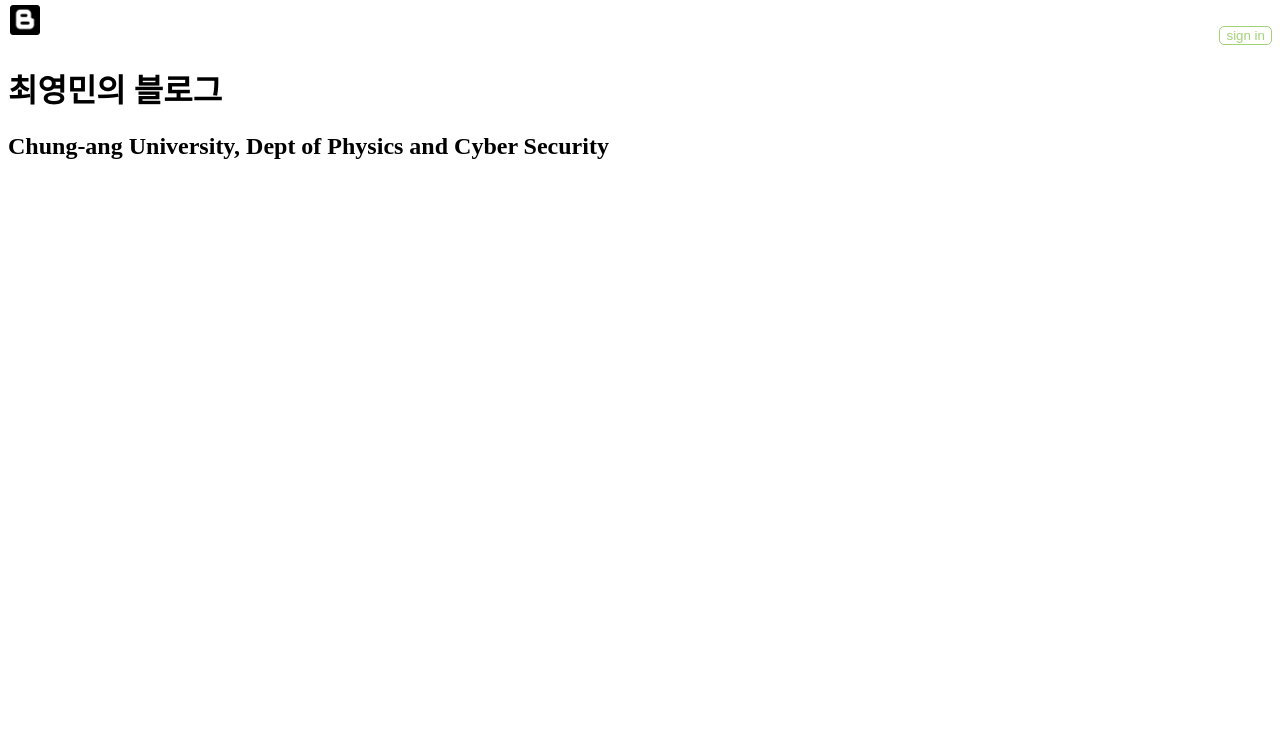
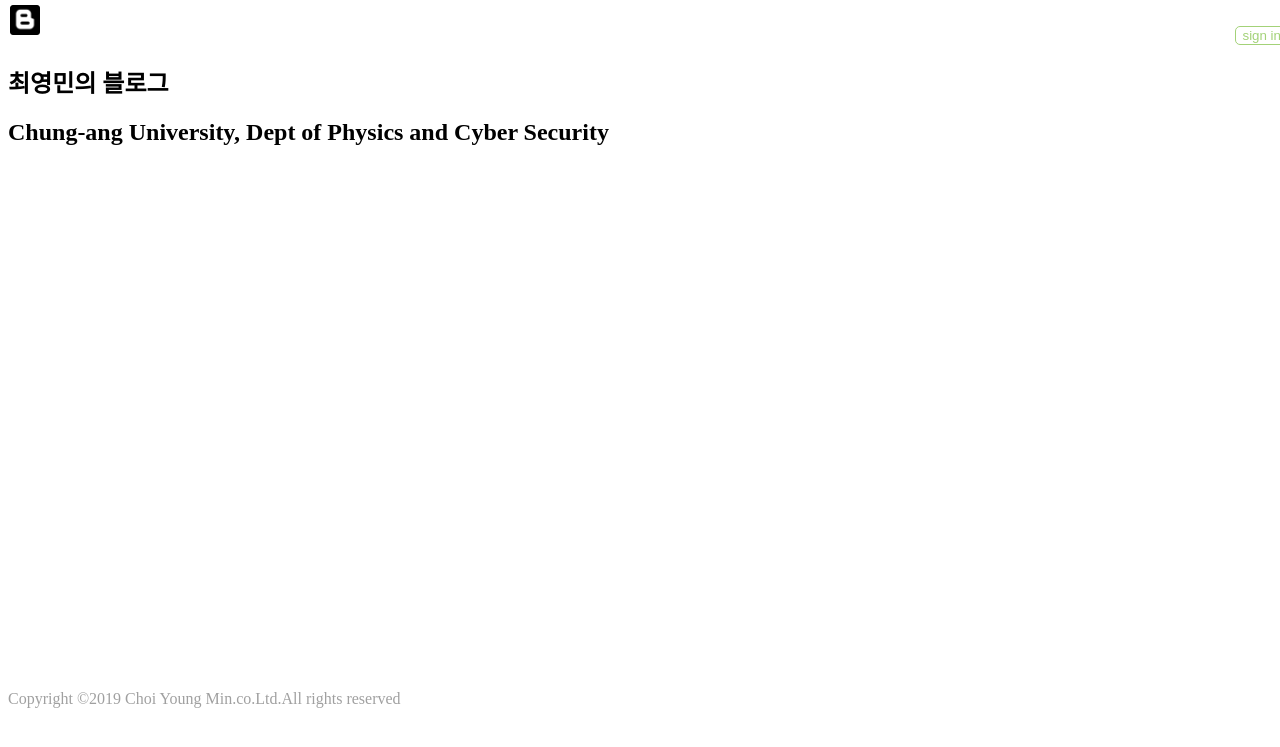
Before and after one commit to dudals3844/Blog, a PHP site: page / in a window 1280 px wide. Shown: the top 747 px of the page. Run offline with PHP 8.4, Linux system fonts and the light colour scheme.

Commit message:
make detach header nav main footer area

```diff
--- a/src/css/index.css
+++ b/src/css/index.css
@@ -1,5 +1,7 @@
 body{
     background-color: white;
+    width: 100%;
+
 }
 
 
@@ -42,11 +44,20 @@ body{
     width: 100%;
     height: 160px;
 
+
 }
 .title_name h1{
     text-align: left;
     color: black;
+    right: 10px;
 }
 
 
 /* article */
+
+
+
+/* footer */
+.copyright>p{
+    color: #a0a0a0;
+}
--- a/src/index.html
+++ b/src/index.html
@@ -6,31 +6,35 @@
     <link rel="stylesheet" href="css/index.css">
 </head>
 <body>
-    <div class="header">
+    <header class="header">
         <div class="blog_img">
             <img src="img/blogger-logo.png" alt="">
         </div>
 
-        <div class="signin" style="clear: both">
+        <div class="signin">
             <input type="button" value="sign in" onclick="alert('hi')" class="signin_btn"></input>
         </div>
-    </div>
+    </header>
 
-    <div class="blog_name">
+    <nav class="blog_name" style="clear: both">
         <div class="title_name">
             <h1>최영민의 블로그</h1>
             <h2>Chung-ang University, Dept of Physics and Cyber Security</h2>
         </div>
-    </div>
+    </nav>
 
-    <div class="article">
+    <main class="article">
         <br><br><br><br><br><br><br><br><br><br><br><br>
         <br><br><br><br><br><br><br>
-        <br><br><br><br><br><br><br>
+        <br><br><br><br><br><br>
 
-    </div>
+    </main>
 
-
+    <footer>
+        <div class="copyright">
+            <p>Copyright ©2019 Choi Young Min.co.Ltd.All rights reserved</p>
+        </div>
+    </footer>
 
 </body>
 </html>
```
